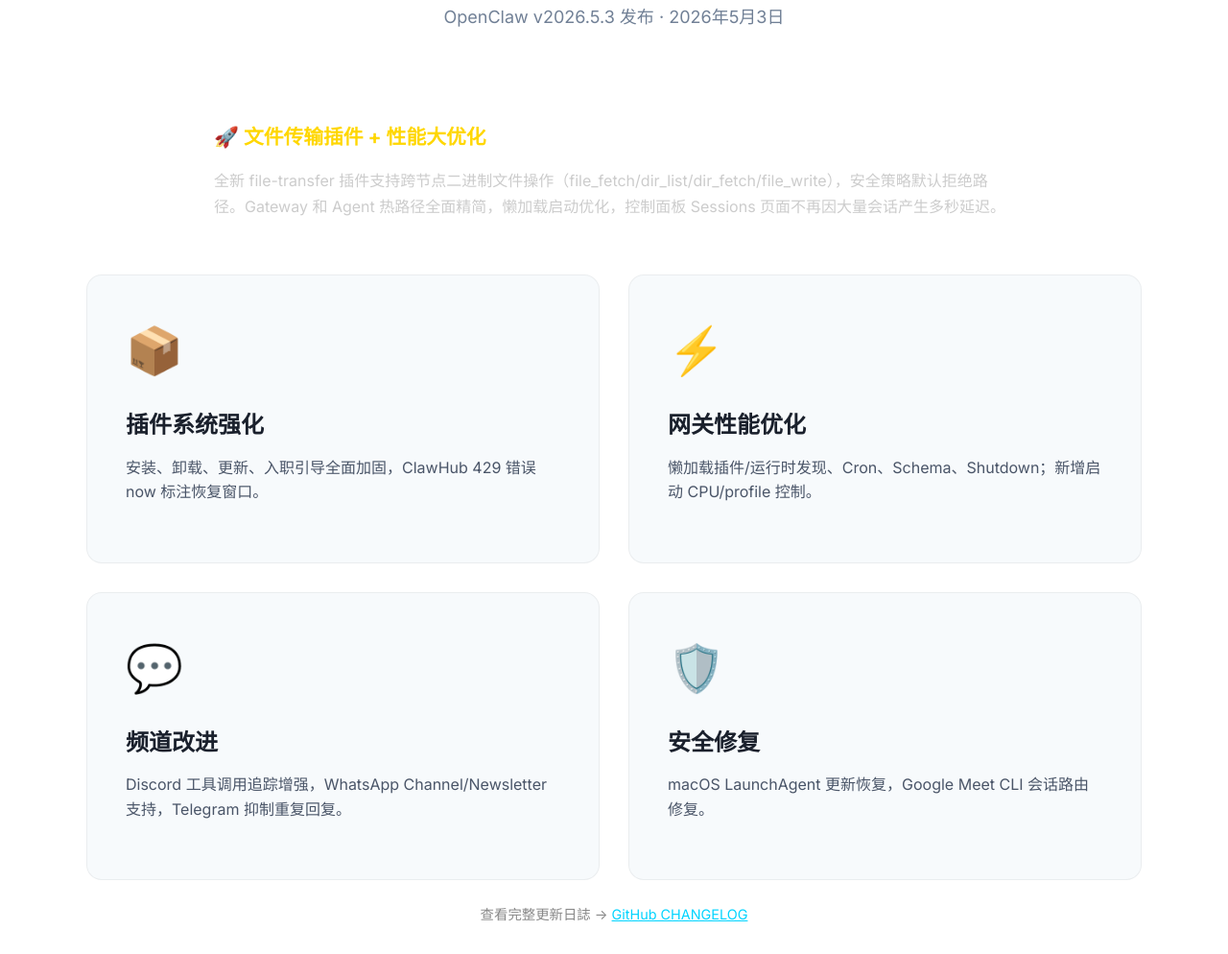
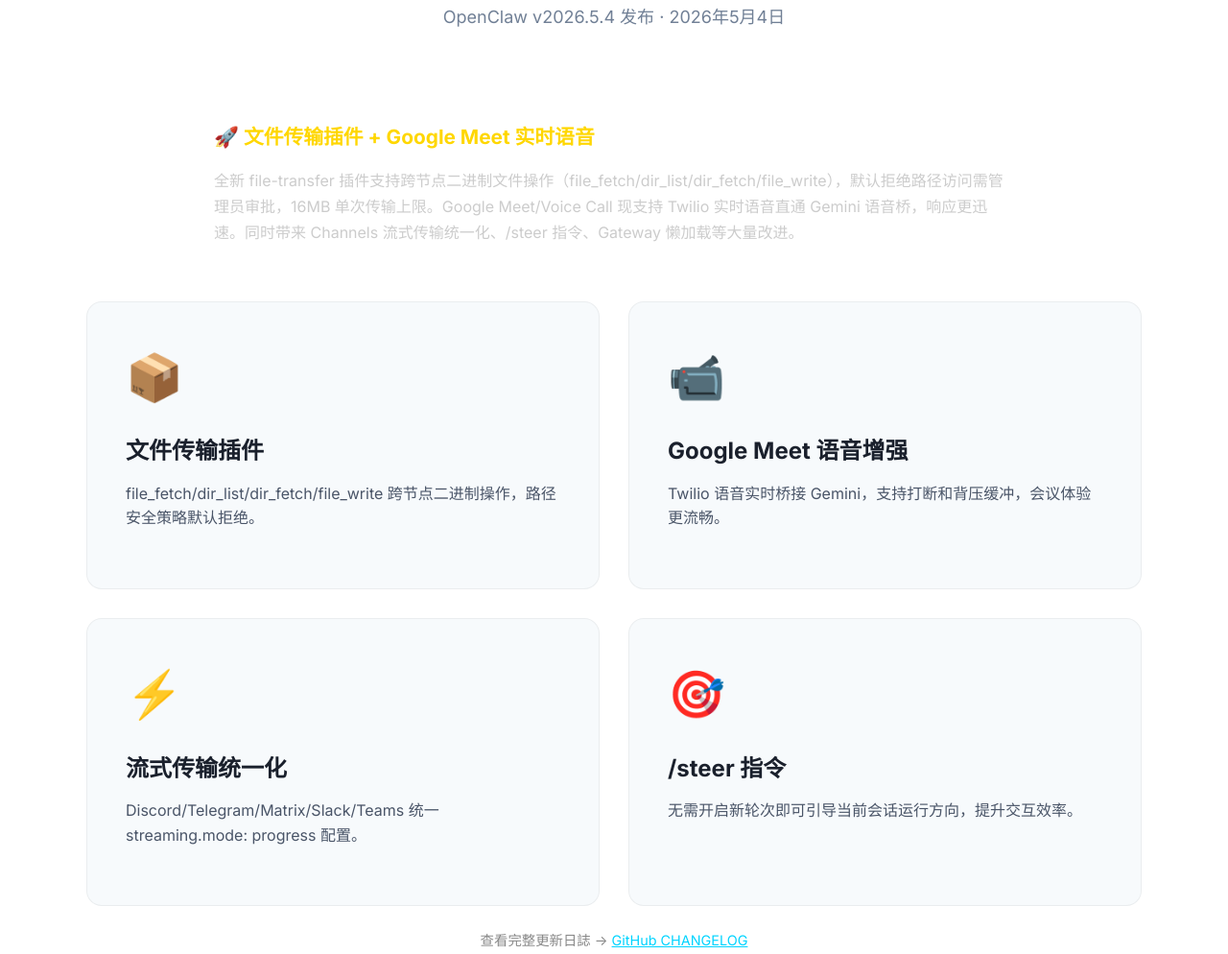
Before and after one commit to cloudwindcc/clawdcity, a plain HTML site: page index.html in a window 1280 px wide. Shown: the part 976-1970 px from the top of the page at 96% size. Drawn offline with Linux system fonts and the light colour scheme.

Commit message:
Update news: OpenClaw v2026.5.4 - file-transfer plugin + Google Meet realtime voice

```diff
--- a/index.html
+++ b/index.html
@@ -1,4 +1,4 @@
-<!-- Updated: 2026-05-04 -->
+<!-- Updated: 2026-05-05 -->
 <!DOCTYPE html>
 <html lang="zh-CN">
 <head>
@@ -97,33 +97,33 @@
     <section id="news" class="features">
         <div class="container">
             <h2 class="section-title">🔥 最新动态</h2>
-            <p class="section-subtitle">OpenClaw v2026.5.3 发布 · 2026年5月3日</p>
+            <p class="section-subtitle">OpenClaw v2026.5.4 发布 · 2026年5月4日</p>
 
             <div style="background: rgba(255,255,255,0.05); border-radius: 16px; padding: 32px; margin-bottom: 24px; border: 1px solid rgba(255,255,255,0.1); max-width: 900px; margin-left: auto; margin-right: auto;">
-                <h3 style="color: #ffd700; margin-bottom: 16px; font-size: 1.3em;">🚀 文件传输插件 + 性能大优化</h3>
-                <p style="color: #ccc; line-height: 1.7;">全新 file-transfer 插件支持跨节点二进制文件操作（file_fetch/dir_list/dir_fetch/file_write），安全策略默认拒绝路径。Gateway 和 Agent 热路径全面精简，懒加载启动优化，控制面板 Sessions 页面不再因大量会话产生多秒延迟。</p>
+                <h3 style="color: #ffd700; margin-bottom: 16px; font-size: 1.3em;">🚀 文件传输插件 + Google Meet 实时语音</h3>
+                <p style="color: #ccc; line-height: 1.7;">全新 file-transfer 插件支持跨节点二进制文件操作（file_fetch/dir_list/dir_fetch/file_write），默认拒绝路径访问需管理员审批，16MB 单次传输上限。Google Meet/Voice Call 现支持 Twilio 实时语音直通 Gemini 语音桥，响应更迅速。同时带来 Channels 流式传输统一化、/steer 指令、Gateway 懒加载等大量改进。</p>
             </div>
 
             <div class="features-grid" style="max-width: 1100px; margin: 0 auto;">
                 <div class="feature-card" style="text-align:left;">
                     <div class="feature-icon">📦</div>
-                    <h3>插件系统强化</h3>
-                    <p>安装、卸载、更新、入职引导全面加固，ClawHub 429 错误 now 标注恢复窗口。</p>
+                    <h3>文件传输插件</h3>
+                    <p>file_fetch/dir_list/dir_fetch/file_write 跨节点二进制操作，路径安全策略默认拒绝。</p>
+                </div>
+                <div class="feature-card" style="text-align:left;">
+                    <div class="feature-icon">📹</div>
+                    <h3>Google Meet 语音增强</h3>
+                    <p>Twilio 语音实时桥接 Gemini，支持打断和背压缓冲，会议体验更流畅。</p>
                 </div>
                 <div class="feature-card" style="text-align:left;">
                     <div class="feature-icon">⚡</div>
-                    <h3>网关性能优化</h3>
-                    <p>懒加载插件/运行时发现、Cron、Schema、Shutdown；新增启动 CPU/profile 控制。</p>
+                    <h3>流式传输统一化</h3>
+                    <p>Discord/Telegram/Matrix/Slack/Teams 统一 streaming.mode: progress 配置。</p>
                 </div>
                 <div class="feature-card" style="text-align:left;">
-                    <div class="feature-icon">💬</div>
-                    <h3>频道改进</h3>
-                    <p>Discord 工具调用追踪增强，WhatsApp Channel/Newsletter 支持，Telegram 抑制重复回复。</p>
-                </div>
-                <div class="feature-card" style="text-align:left;">
-                    <div class="feature-icon">🛡️</div>
-                    <h3>安全修复</h3>
-                    <p>macOS LaunchAgent 更新恢复，Google Meet CLI 会话路由修复。</p>
+                    <div class="feature-icon">🎯</div>
+                    <h3>/steer 指令</h3>
+                    <p>无需开启新轮次即可引导当前会话运行方向，提升交互效率。</p>
                 </div>
             </div>
 
@@ -322,7 +322,7 @@
                 </div>
             </div>
             <div class="footer-bottom">
-                <p>&copy; 2026 Clawd City · 最后更新：2026-05-04</p>
+                <p>&copy; 2026 Clawd City · 最后更新：2026-05-05</p>
                 <p>Powered by <a href="https://pages.cloudflare.com" target="_blank">Cloudflare Pages</a> & <a href="https://openclaw.ai" target="_blank">OpenClaw</a></p>
             </div>
         </div>
```
